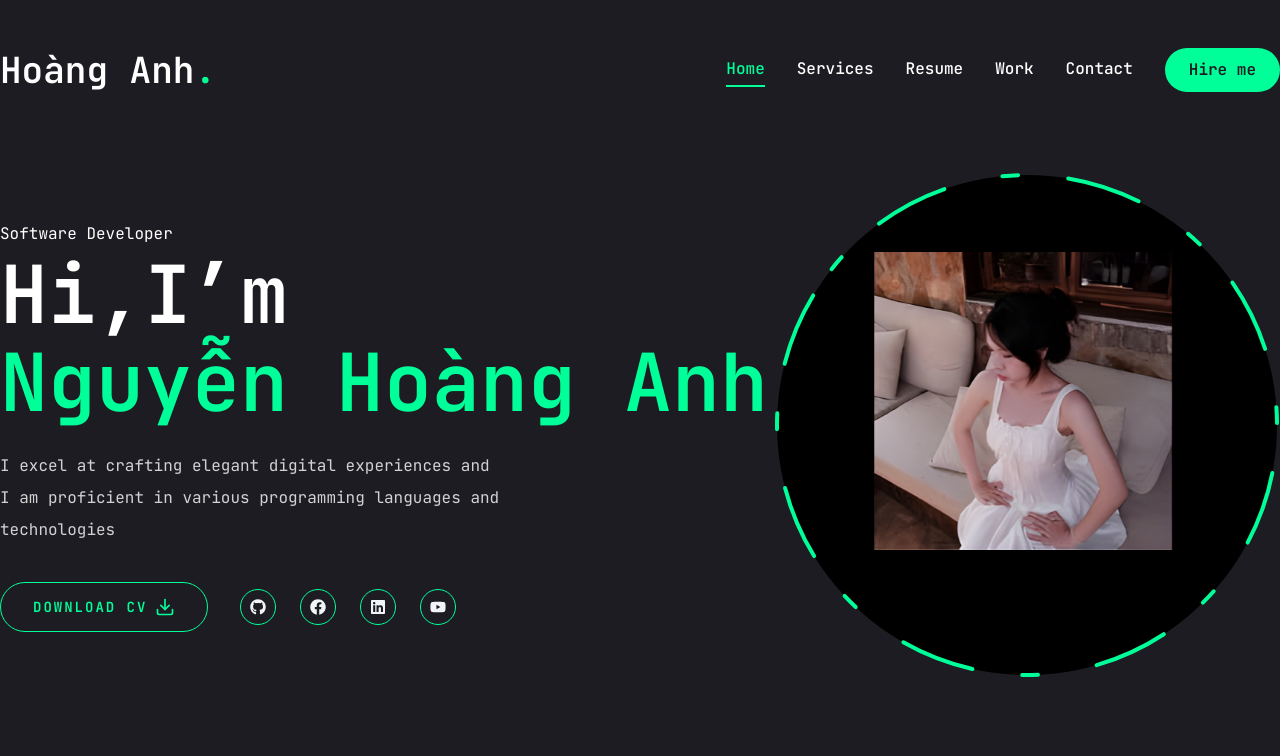
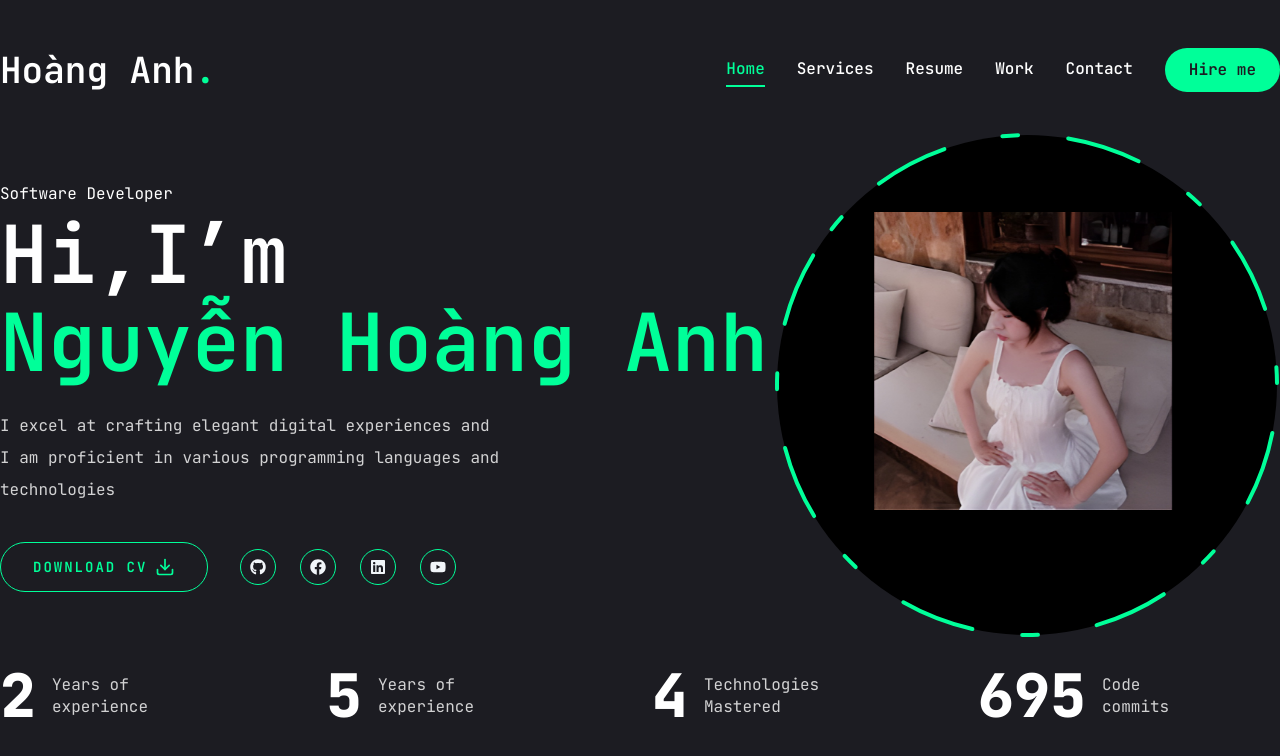
Before and after one commit to nguyennanhcd/Portfolio, a Next.js app: page / in a window 1280 px wide. Shown: the top 756 px of the page. Built offline with nearby package versions, Linux system fonts and the light colour scheme.

Commit message:
feat: done stats component

```diff
--- a/app/page.tsx
+++ b/app/page.tsx
@@ -1,13 +1,16 @@
+'use client'
+
 import { Button } from '@/components/ui/button'
 import { FiDownload } from 'react-icons/fi'
 
 // components
 import Social from '@/components/Social'
 import Photo from '@/components/Photo'
+import Stats from '@/components/Stats'
 
 export default function Home() {
   return (
-    <section className='h-full'>
+    <section className='h-full xl:-mt-10'>
       <div className='container mx-auto'>
         <div className='flex flex-col xl:flex-row items-center justify-between xl:pt-8 xl:pb-4'>
           {/*text */}
@@ -46,6 +49,7 @@
           </div>
         </div>
       </div>
+      <Stats />
     </section>
   )
 }
--- /dev/null
+++ b/components/Stats.tsx
@@ -0,0 +1,37 @@
+import { stats } from '@/constants/stats'
+import CountUp from 'react-countup'
+
+const Stats = () => {
+  return (
+    <section className='pt-4 pb-12 xl:pt-0 xl:pb-0'>
+      <div className='container mx-auto relative top-3'>
+        <div className='flex flex-wrap items-center justify-center gap-6 max-w-[80vw] mx-auto xl:max-w-none'>
+          {stats.map((stat, index) => {
+            return (
+              <div
+                key={index}
+                className='flex-1 flex gap-4 items-center justify-center xl:justify-start'
+              >
+                <CountUp
+                  end={stat.num}
+                  duration={5}
+                  delay={2}
+                  className='text-4xl xl:text-6xl font-extrabold'
+                />
+                <p
+                  className={`${
+                    stat.text.length < 15 ? 'max-w-[100px]' : 'max-w-[159px]'
+                  } leading-snug text-white/80`}
+                >
+                  {stat.text}
+                </p>
+              </div>
+            )
+          })}
+        </div>
+      </div>
+    </section>
+  )
+}
+
+export default Stats
--- /dev/null
+++ b/constants/stats.tsx
@@ -0,0 +1,18 @@
+export const stats = [
+  {
+    num: 2,
+    text: 'Years of experience',
+  },
+  {
+    num: 5,
+    text: 'Years of experience',
+  },
+  {
+    num: 4,
+    text: 'Technologies Mastered',
+  },
+  {
+    num: 700,
+    text: 'Code commits',
+  },
+]
--- a/package.json
+++ b/package.json
@@ -21,6 +21,7 @@
     "lucide-react": "^0.513.0",
     "next": "15.3.3",
     "react": "^19.0.0",
+    "react-countup": "^6.5.3",
     "react-dom": "^19.0.0",
     "react-icons": "^5.5.0",
     "tailwind-merge": "^3.3.0"
```
Also changed, not shown: 1 other file (tests, documents, lock files or other folders).
